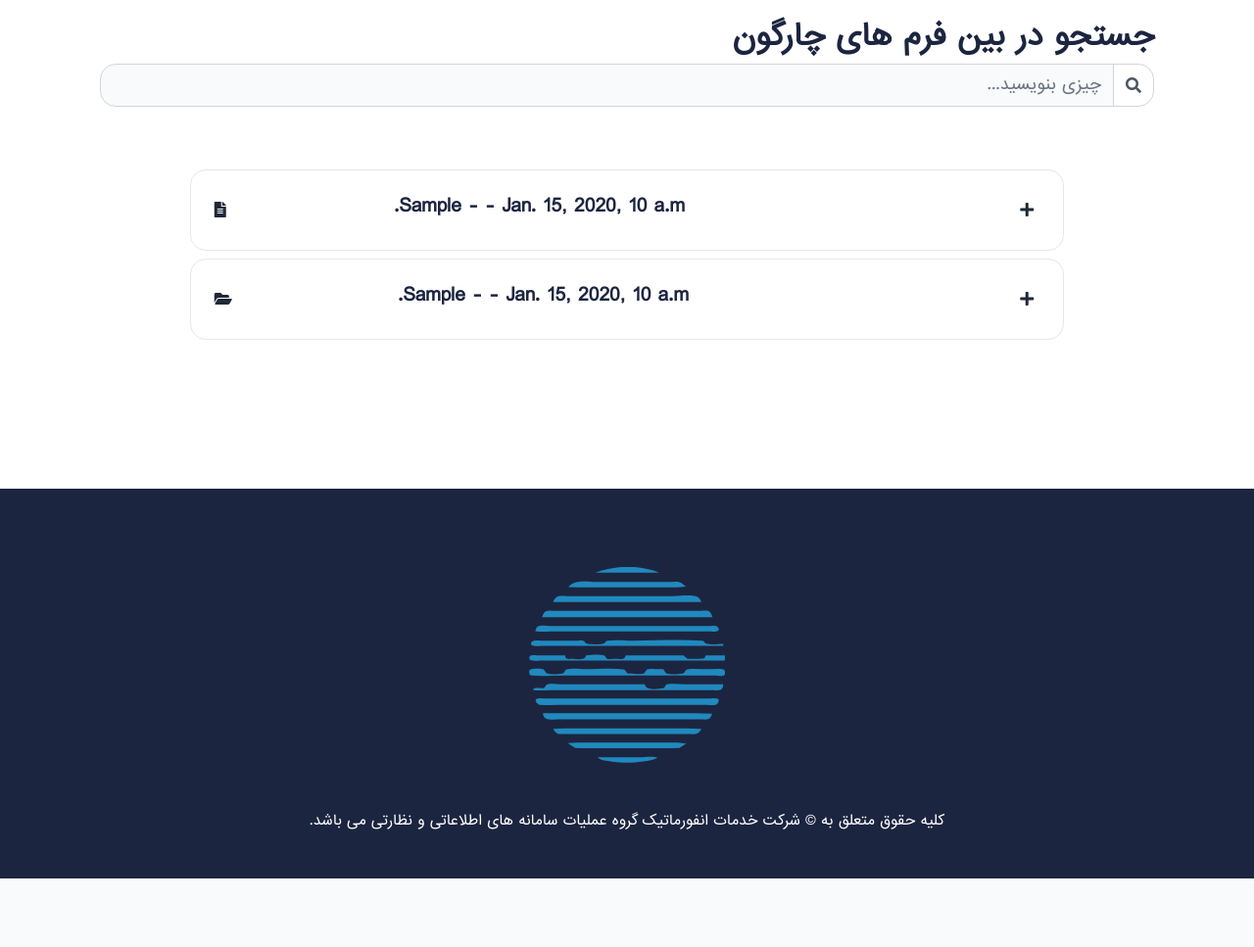
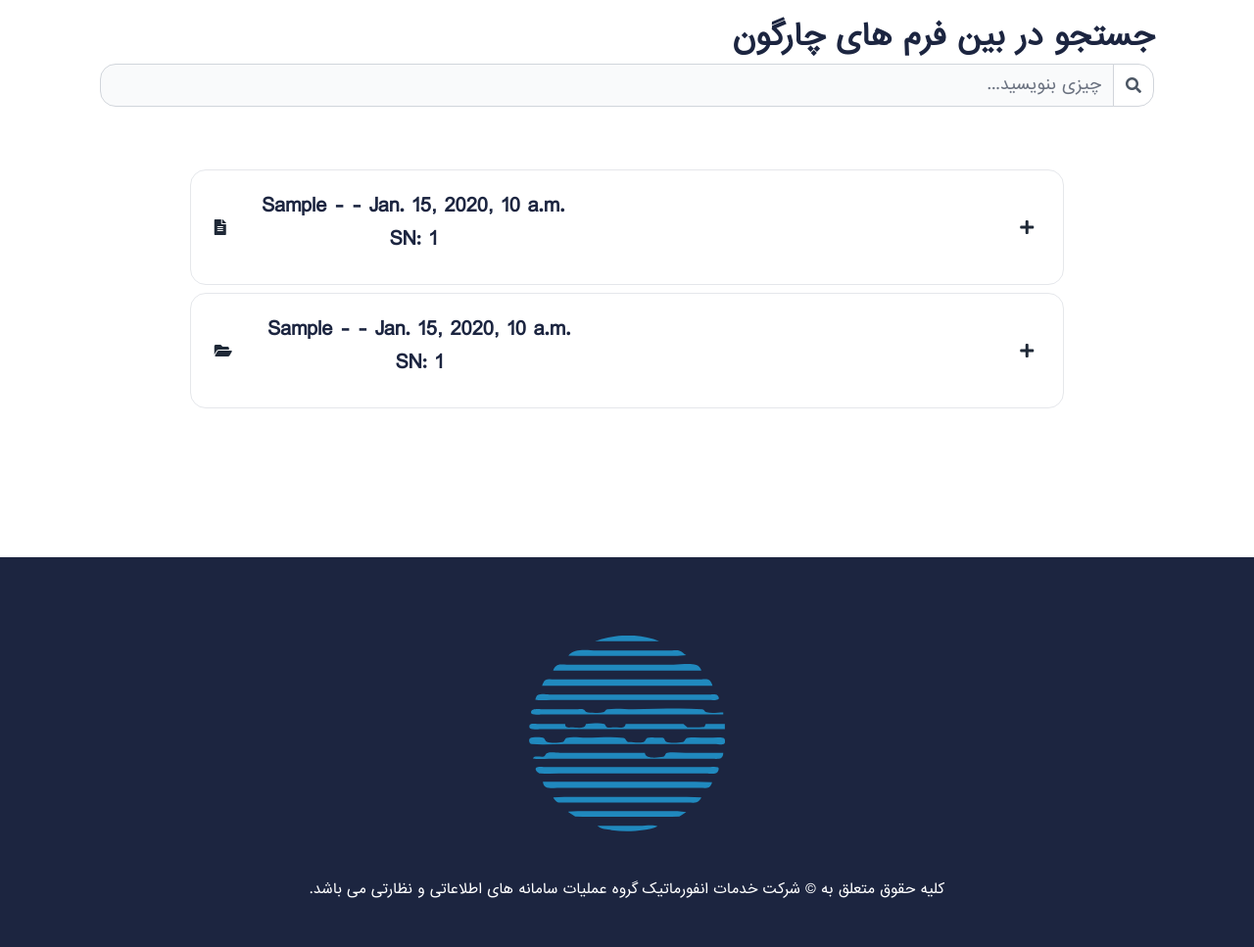
Before and after one commit to mshp-dev/Sita-Portal, a Django app: template invoice/templates/invoice/invoices-list.html in a window 1280 px wide. Shown: the part 474-1441 px from the top of the page at 98% size. Before the commit the page ends 1371 px from the top, so only its background shows below. Run offline with Django 3.2, Linux system fonts and the light colour scheme; the template is opened without the code that fills it: most values are stand-ins (such as "Sample title", 1, 10 or a date in 2020); some libraries are stand-ins or nearby versions.

Commit message:
Show serial number in invoice header

```diff
--- a/invoice/templates/includes/invoice-list.html
+++ b/invoice/templates/includes/invoice-list.html
@@ -18,7 +18,14 @@
             class="fas fa-file-alt {% if invoice.confirm_or_reject == 'CONFIRMED' %}text-success{% elif invoice.confirm_or_reject == 'REJECTED' %}text-danger{% elif invoice.confirm_or_reject == 'UNDEFINED' %}text-warning{% endif %}"
           ></span>
           <!--prettier-ignore-->
-          <h3 class="display-5 mx-auto" style="direction: rtl">{{ invoice.invoice_type }} - {% if invoice.confirm_or_reject == 'CONFIRMED' %}تأیید شده{% elif invoice.confirm_or_reject == 'REJECTED' %}به علت {{ invoice.description }} رد شد{% elif invoice.confirm_or_reject == 'UNDEFINED' %}بررسی نشده{% endif %} - {{ invoice.get_jalali_created_at }}</h3>
+          <div class="row">
+            <div class="d-flex justify-content-center">
+              <h5>{{ invoice.invoice_type }} - {% if invoice.confirm_or_reject == 'CONFIRMED' %}تأیید شده{% elif invoice.confirm_or_reject == 'REJECTED' %}به علت {{ invoice.description }} رد شد{% elif invoice.confirm_or_reject == 'UNDEFINED' %}بررسی نشده{% endif %} - {{ invoice.get_jalali_created_at }}</h5>
+            </div>
+            <div class="d-flex justify-content-center">
+              <h5>SN: {{ invoice.serial_number }}</h5>
+            </div>
+          </div>
         </button>
       </h2>
       <div
@@ -111,7 +118,14 @@
             class="fas fa-folder-open {% if pre_invoice.confirm_or_reject == 'CONFIRMED' %}text-success{% elif pre_invoice.confirm_or_reject == 'REJECTED' %}text-danger{% elif pre_invoice.confirm_or_reject == 'UNDEFINED' %}text-warning{% endif %}"
           ></span>
           <!--prettier-ignore-->
-          <h3 class="display-5 mx-auto" style="direction: rtl">{{ pre_invoice.invoice_type }} - {% if pre_invoice.confirm_or_reject == 'CONFIRMED' %}تأیید شده{% elif pre_invoice.confirm_or_reject == 'REJECTED' %}به علت <u>{{ pre_invoice.description }}</u> رد شد{% elif pre_invoice.confirm_or_reject == 'UNDEFINED' %}بررسی نشده{% endif %} - {{ pre_invoice.get_jalali_created_at }}</h3>
+          <div class="row">
+            <div class="d-flex justify-content-center">
+              <h5>{{ pre_invoice.invoice_type }} - {% if pre_invoice.confirm_or_reject == 'CONFIRMED' %}تأیید شده{% elif pre_invoice.confirm_or_reject == 'REJECTED' %}به علت <u>{{ pre_invoice.description }}</u> رد شد{% elif pre_invoice.confirm_or_reject == 'UNDEFINED' %}بررسی نشده{% endif %} - {{ pre_invoice.get_jalali_created_at }}</h5>
+            </div>
+            <div class="d-flex justify-content-center">
+              <h5>SN: {{ pre_invoice.serial_number }}</h5>
+            </div>
+          </div>
         </button>
       </h2>
       <div
```
Also changed, not shown: invoice/templates/includes/admin-invoice-list.html (+16 -2 lines).
